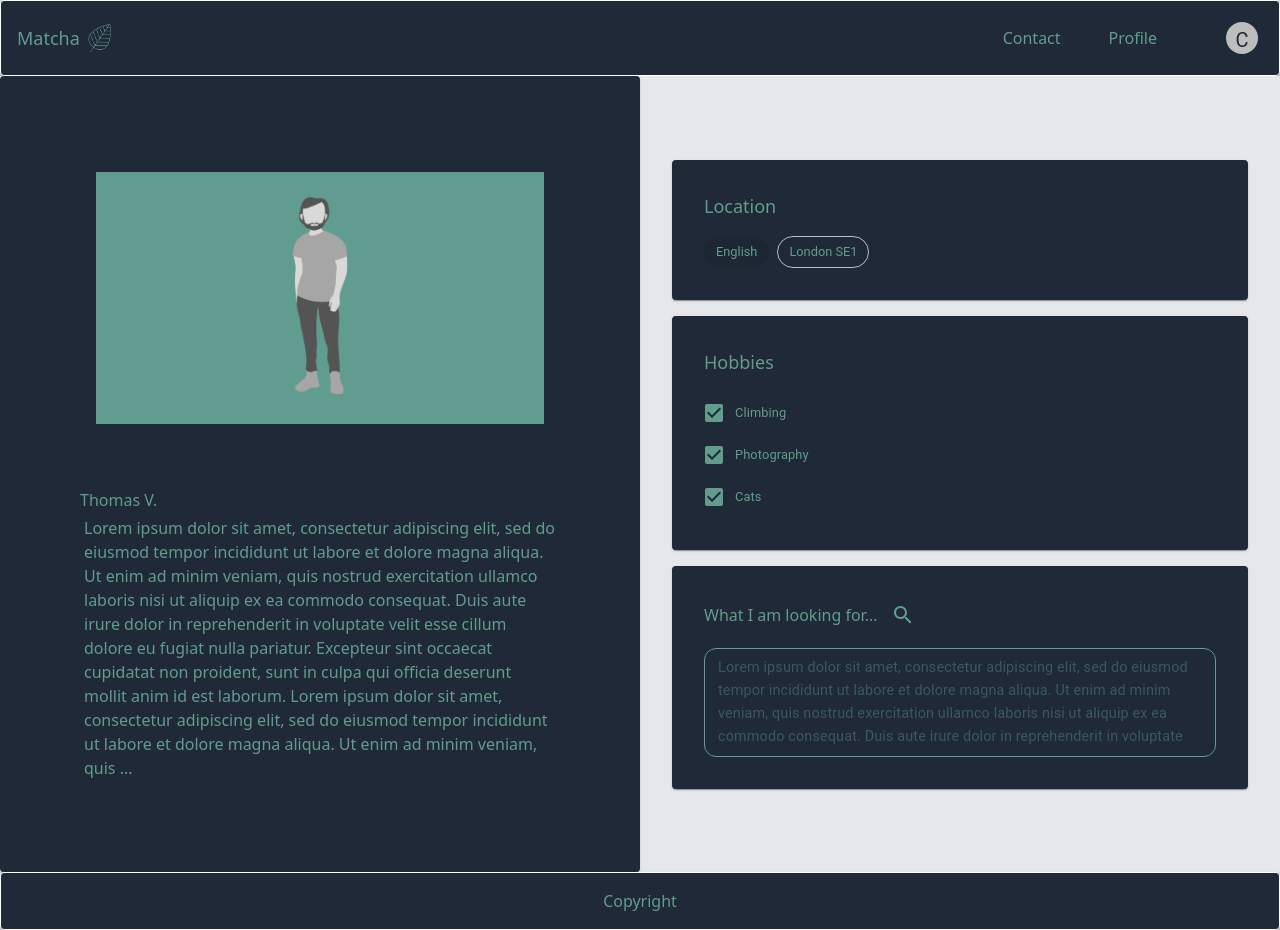
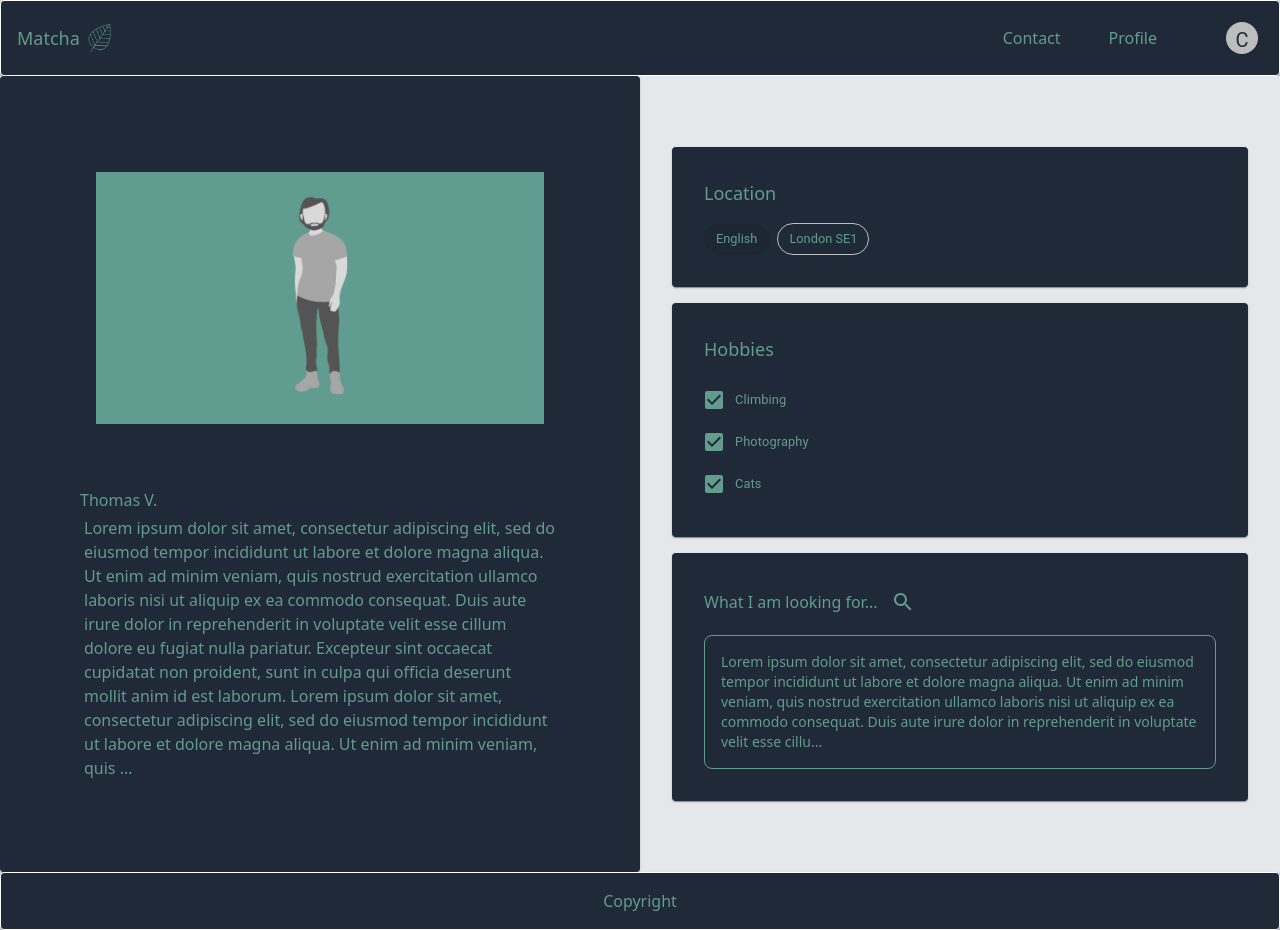
Before and after one commit to claire-d-b/Matcha_front_local, a Next.js app: page /profile/m in a window 1280 px wide. Built offline with nearby package versions, Linux system fonts and the light colour scheme.

Commit message:
disable mlooking for section

```diff
--- a/src/app/Ctextfield.tsx
+++ b/src/app/Ctextfield.tsx
@@ -11,12 +11,13 @@ interface ComponentProps {
     multiline: any
     rows?: any
     placeholder?: any
+    disabled?: any
 }
 
 
-const _: React.FC<ComponentProps> = ({ opts, type, size, variant, label, multiline, rows, placeholder }) => {
+const _: React.FC<ComponentProps> = ({ opts, type, size, variant, label, multiline, rows, placeholder, disabled }) => {
     return (
-        <TextField className={opts} type={type} size={size} variant={variant} label={label} multiline={multiline} rows={rows} placeholder={placeholder} />
+        <TextField className={opts} type={type} size={size} variant={variant} label={label} multiline={multiline} rows={rows} placeholder={placeholder} disabled={disabled ? true : false} />
     );
 };
 
--- a/src/app/profile/f/page.tsx
+++ b/src/app/profile/f/page.tsx
@@ -56,7 +56,7 @@ const _ = () => {
                                 <div>What I am looking for...</div>
                                 <IconButton size="small"><SearchIcon /></IconButton>
                             </div>
-                            <Ctextfield opts="w-full" type="text" size="small" variant="outlined" label="" multiline={true} rows={4} placeholder={str.slice(0, 300) + '...'} />
+                            <div style={{ border: '1px solid #629c8d' }} className="w-full rounded-lg p-4 text-sm">{str.slice(0, 300) + '...'}</div>
                         </Paper>
                     </div>
                 </div>
--- a/src/app/profile/m/page.tsx
+++ b/src/app/profile/m/page.tsx
@@ -56,7 +56,7 @@ const _ = () => {
                                 <div>What I am looking for...</div>
                                 <IconButton size="small"><SearchIcon /></IconButton>
                             </div>
-                            <Ctextfield opts="w-full" type="text" size="small" variant="outlined" label="" multiline={true} rows={4} placeholder={str.slice(0, 300) + '...'} />
+                            <div style={{ border: '1px solid #629c8d' }} className="w-full rounded-lg p-4 text-sm">{str.slice(0, 300) + '...'}</div>
                         </Paper>
                     </div>
                 </div>
--- a/src/app/theme.ts
+++ b/src/app/theme.ts
@@ -43,9 +43,9 @@ const theme = createTheme({
               '&.Mui-focused fieldset': {
                 borderColor: '#ffffff', // Border color when focused
               },
-            },
           },
         },
+      },
         MuiTextField: {
             styleOverrides: {
               root: {
```
